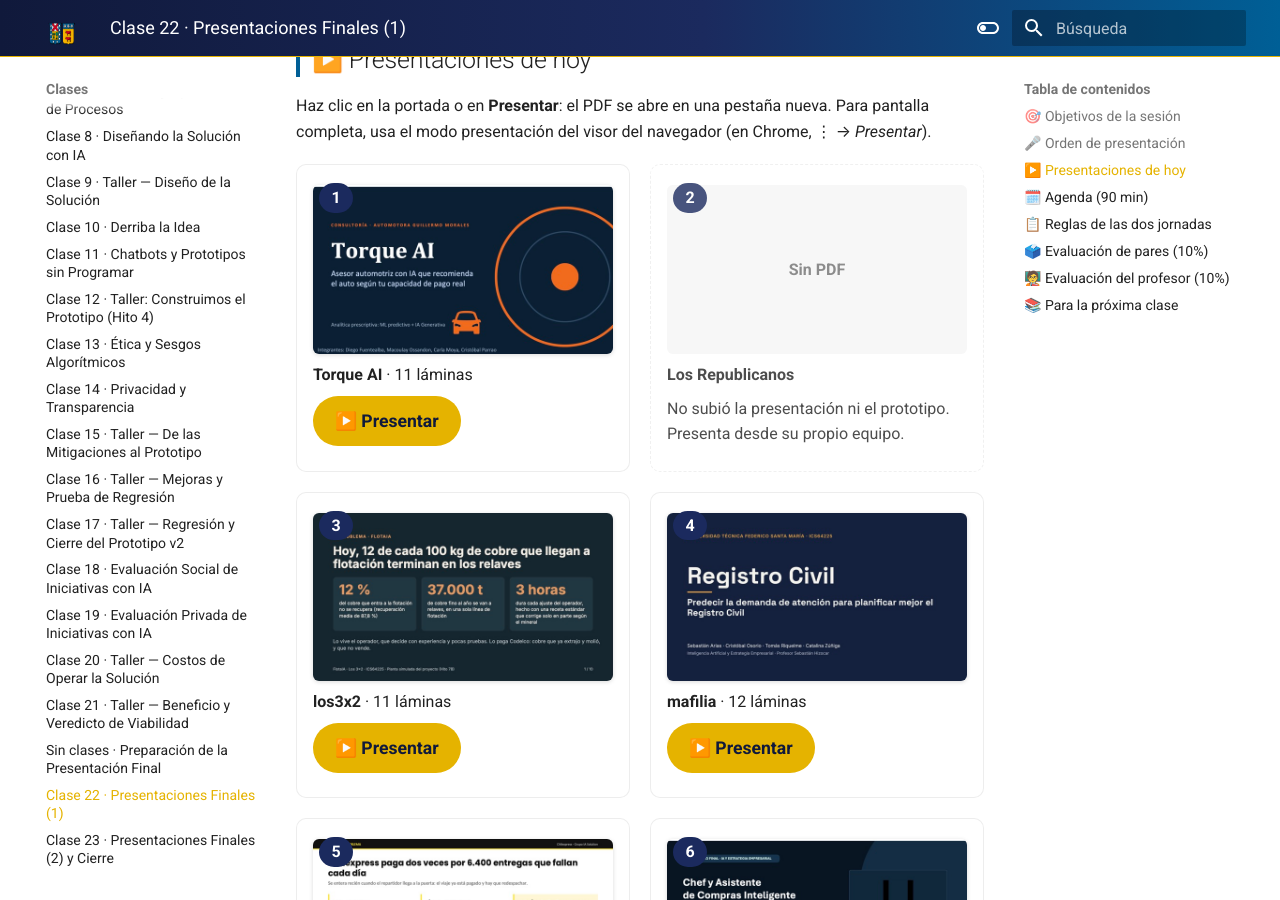
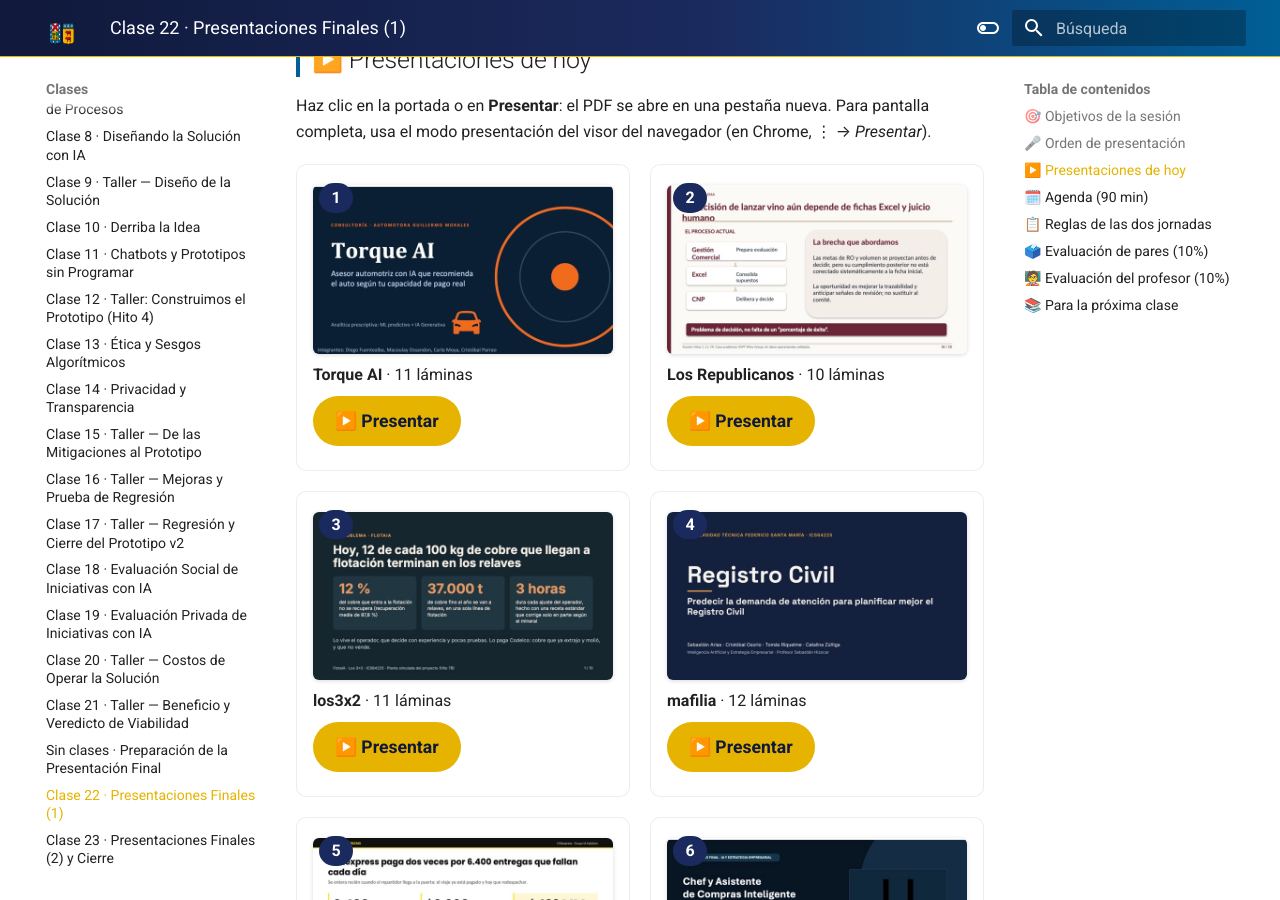
Before and after one commit to hizocar/ia-course-usm, an MkDocs documentation site: the page built from docs/clases/clase22.md, in a window 1280 px wide and 900 px high, scrolled down 1256 px. Built offline with MkDocs 1.6.1 and Material for MkDocs 9.7.7, drawn with Linux system fonts in a browser that asks for light colours.

Commit message:
Add Los Republicanos' final presentation to Clase 22
Received directly by the professor before class.

Co-Authored-By: Claude Opus 5.5 <noreply@anthropic.com>

```diff
--- a/docs/clases/clase22.md
+++ b/docs/clases/clase22.md
@@ -55,13 +55,13 @@ completa, usa el modo presentación del visor del navegador (en Chrome, ⋮ →
 [▶️ Presentar](../presentaciones/clase22/torque-ai.pdf){ .usm-btn target="_blank" rel="noopener" }
 </div>
 
-<div class="usm-deck usm-deck-missing" markdown>
+<div class="usm-deck" markdown>
 <span class="usm-deck-num">2</span>
-<div class="usm-deck-empty">Sin PDF</div>
+[![Portada de la presentación de Los Republicanos](../presentaciones/clase22/los-republicanos.jpg)](../presentaciones/clase22/los-republicanos.pdf){ target="_blank" rel="noopener" }
 
-**Los Republicanos**
+**Los Republicanos** · 10 láminas
 
-No subió la presentación ni el prototipo. Presenta desde su propio equipo.
+[▶️ Presentar](../presentaciones/clase22/los-republicanos.pdf){ .usm-btn target="_blank" rel="noopener" }
 </div>
 
 <div class="usm-deck" markdown>
```
Also changed, not shown: docs/presentaciones/clase22/los-republicanos.jpg (added), 1 other file.
